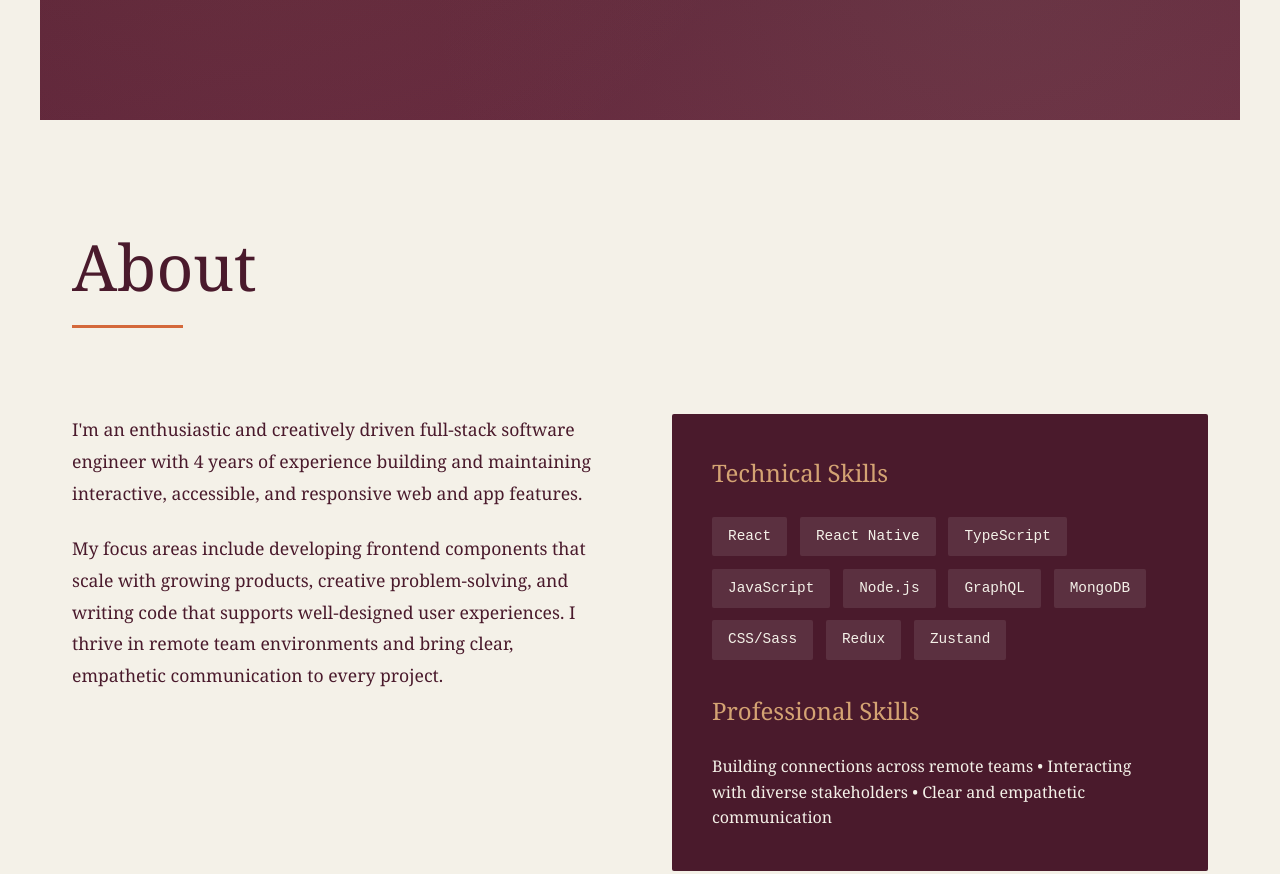
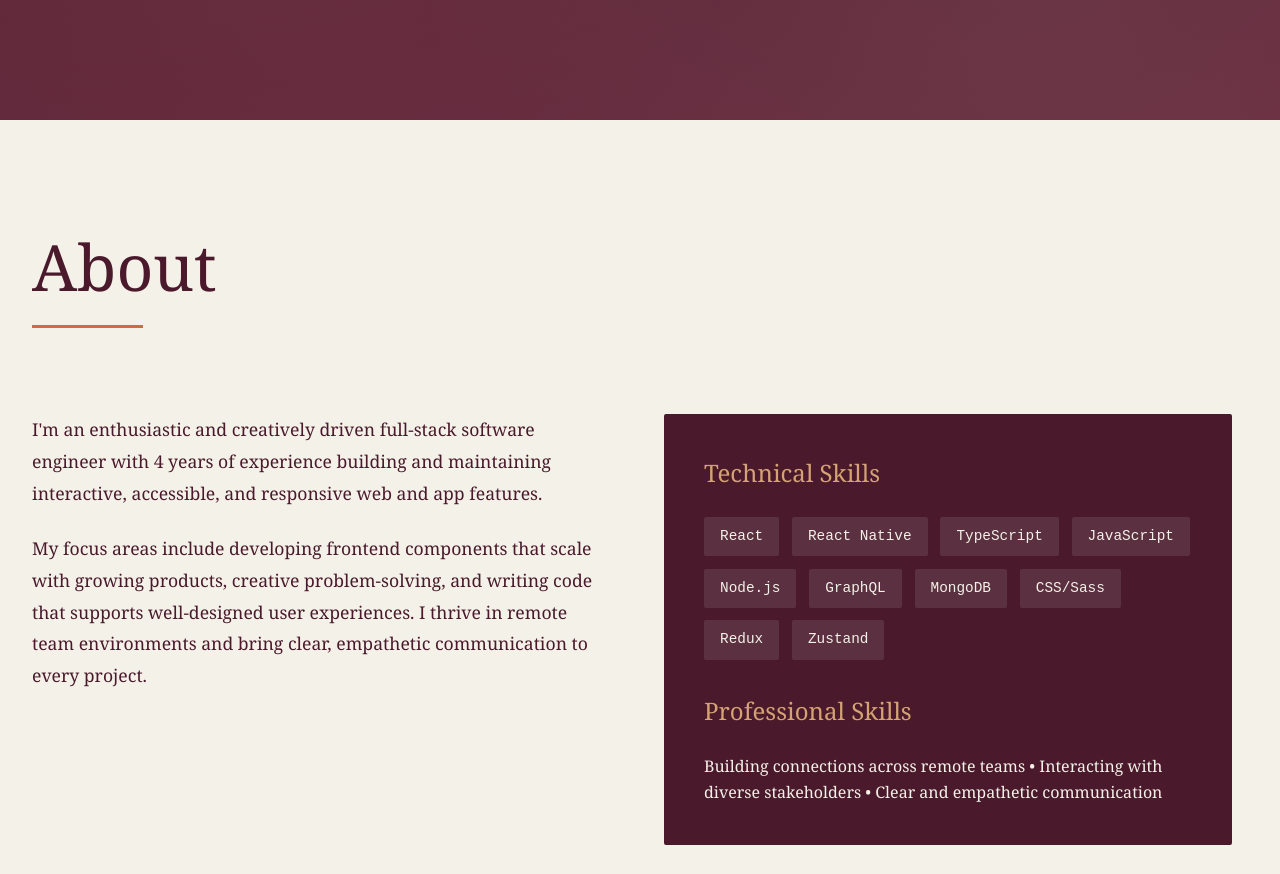
Before and after one commit to Madmaxbeyond/developer-portfolio, a plain HTML site: page index.html in a window 1280 px wide. Shown: the part 680-1554 px from the top of the page. Drawn offline with Linux system fonts and the light colour scheme.

Commit message:
Adjust header style

```diff
--- a/index.html
+++ b/index.html
@@ -57,6 +57,11 @@
             width: 100%;
         }
 
+        .max-width {
+            max-width: 1200px;
+            width: 100%;
+        }
+
         .name {
             font-size: clamp(3rem, 10vw, 8rem);
             font-weight: 300;
@@ -100,7 +105,6 @@
         }
 
         section {
-            max-width: 1200px;
             margin: 0 auto;
             padding: 6rem 2rem;
         }
@@ -323,7 +327,7 @@
 <body>
     <section class="hero">
         <div class="hero-content">
-            <h1 class="name">Madison<br>Lisle</h1>
+            <h1 class="name">Madison Lisle</h1>
             <p class="tagline">Software Engineer</p>
             <p class="location">Sacramento, California</p>
             <div class="contact-bar">
@@ -335,6 +339,7 @@
     </section>
 
     <section>
+        <div class="max-width">
             <h2 class="section-title">About</h2>
             <div class="about-grid">
                 <div class="about-text">
@@ -357,6 +362,7 @@
                     </div>
                     <h3>Professional Skills</h3>
                     <p>Building connections across remote teams • Interacting with diverse stakeholders • Clear and empathetic communication</p>
+                </div>
             </div>
         </div>
     </section>
```
Lines whose indentation alone changed are shown as unchanged.
